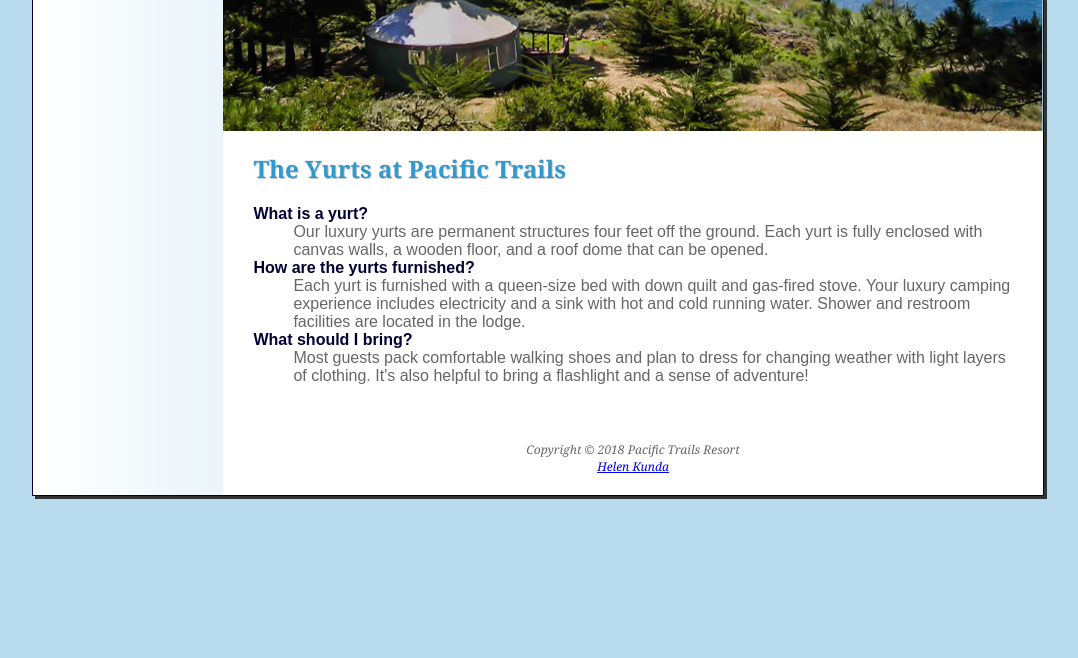
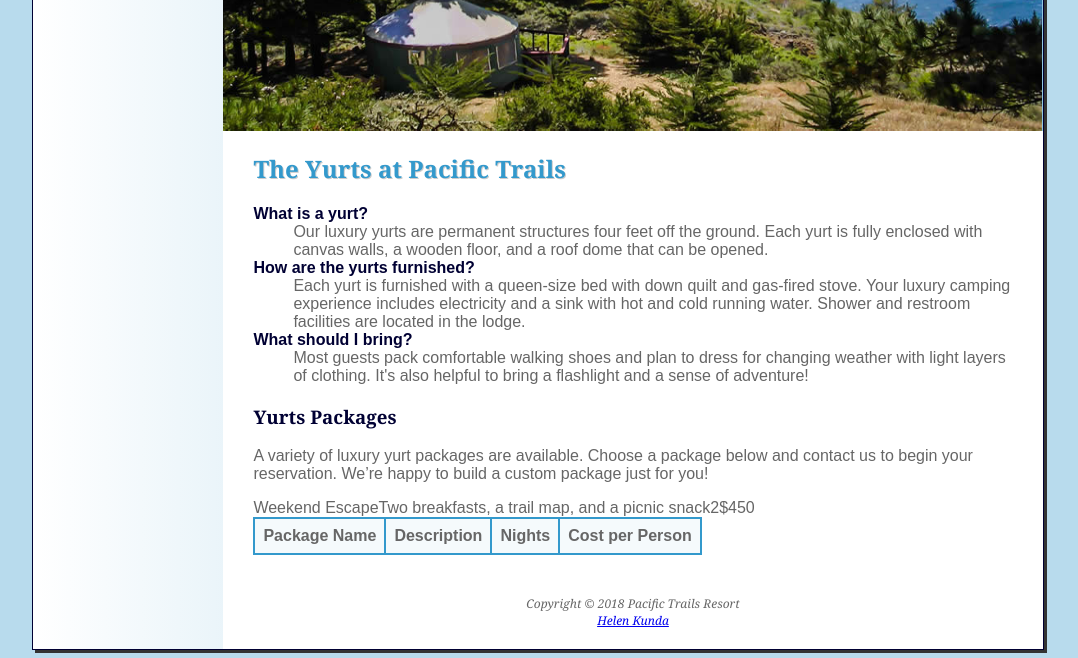
Before and after one commit to hgkunda/pacifictrails, a plain HTML site: page yurts.html in a window 1280 px wide. Shown: the part 298-956 px from the top of the page, without its empty margins (102-1180 px from the left). Before the commit the page ends 802 px from the top, so only its background shows below. Drawn offline with Linux system fonts and the light colour scheme.

Commit message:
Wrong but commit to learn for later

```diff
--- a/yurts.html
+++ b/yurts.html
@@ -41,6 +41,26 @@
         <dt><strong>What should I bring?</strong></dt>
           <dd>Most guests pack comfortable walking shoes and plan to dress for changing weather with light layers of clothing. It's also helpful to bring a flashlight and a sense of adventure!</dd>
       </dl>
+
+      <h3>Yurts Packages</h3>
+      <p>A variety of luxury yurt packages are available. Choose a package below and contact us to begin your reservation. We’re happy to build a custom package just for you!</p>
+
+      <table>
+        <thead>
+          <th>Package Name</th>
+          <th>Description</th>
+          <th>Nights</th>
+          <th>Cost per Person</th>
+        </thead>
+        <tbody>
+          <tr>Weekend Escape</tr>
+          <tr>Two breakfasts, a trail map, and a picnic snack</tr>
+          <tr>2</tr>
+          <tr>$450</tr>
+        </tbody></table>
+
+
+
     </main>
 
     <footer>
```
